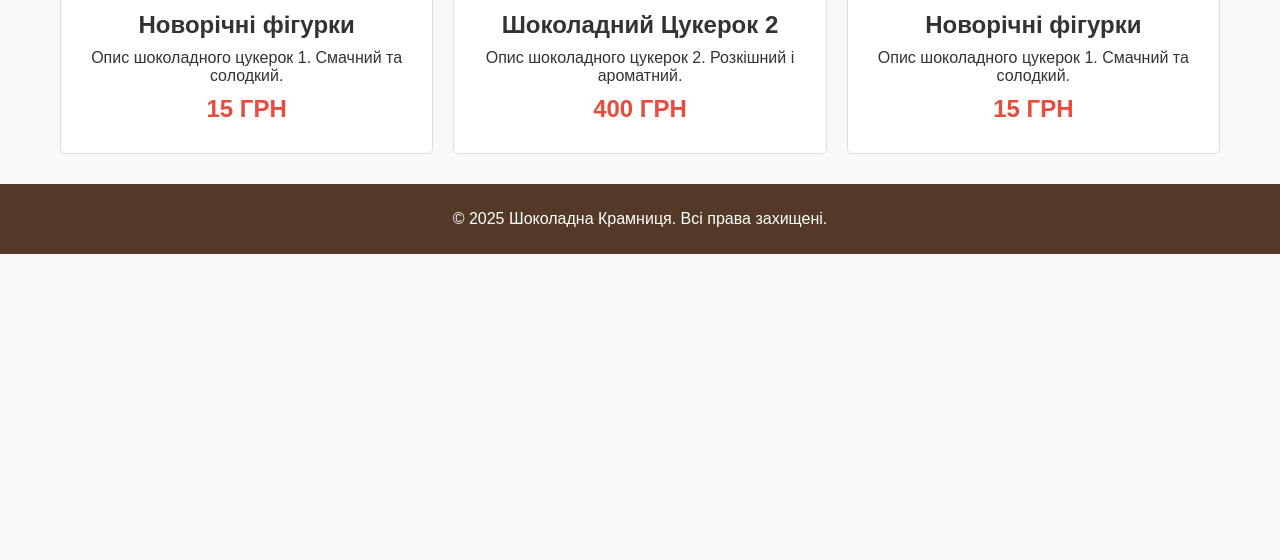
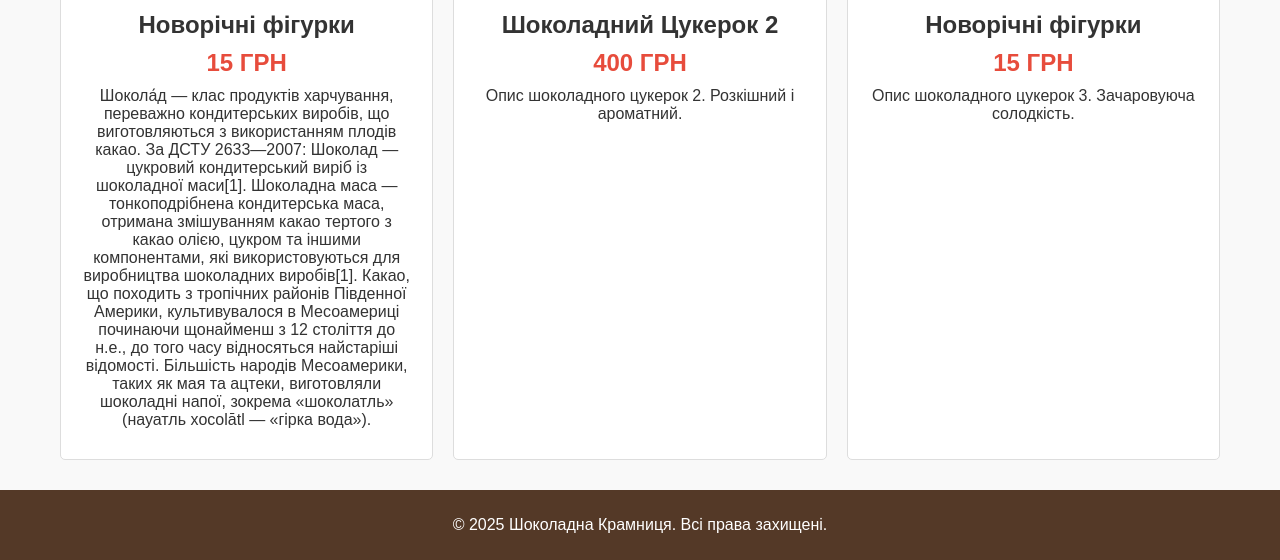
Before and after one commit to Sweetpeak/Sweet.peak, a plain HTML site: page index.html in a window 1280 px wide. Shown: the part 374-934 px from the top of the page. Before the commit the page ends 800 px from the top, so only its background shows below. Drawn offline with Linux system fonts and the light colour scheme.

Commit message:
Update index.html

```diff
--- a/index.html
+++ b/index.html
@@ -15,21 +15,27 @@
         <div class="product">
             <img src="images/chocolate1.jpg" alt="Фігурки">
             <h2>Новорічні фігурки</h2>
-            <p>Опис шоколадного цукерок 1. Смачний та солодкий.</p>
-	    <p class="price">15 грн</p> <!-- Додати елемент з класом 'price' для ціни -->
-</div>
+            <p class="price">15 грн</p>
+            <p class="product-description">Шокола́д — клас продуктів харчування, переважно кондитерських виробів, що виготовляються з використанням плодів какао.
+
+За ДСТУ 2633—2007:
+
+Шоколад — цукровий кондитерський виріб із шоколадної маси[1].
+Шоколадна маса — тонкоподрібнена кондитерська маса, отримана змішуванням какао тертого з какао олією, цукром та іншими компонентами, які використовуються для виробництва шоколадних виробів[1].
+Какао, що походить з тропічних районів Південної Америки, культивувалося в Месоамериці починаючи щонайменш з 12 століття до н.е., до того часу відносяться найстаріші відомості. Більшість народів Месоамерики, таких як мая та ацтеки, виготовляли шоколадні напої, зокрема «шоколатль» (науатль xocolātl — «гірка вода»).</p>
+        </div>
         <div class="product">
             <img src="images/chocolate2.jpg" alt="Шоколадний Цукерок 2">
             <h2>Шоколадний Цукерок 2</h2>
-            <p>Опис шоколадного цукерок 2. Розкішний і ароматний.</p>
-	    <p class="price">400 грн</p> <!-- Додати елемент з класом 'price' для ціни -->
+            <p class="price">400 грн</p>
+            <p class="product-description">Опис шоколадного цукерок 2. Розкішний і ароматний.</p>
         </div>
-	<div class="product">
+        <div class="product">
             <img src="images/chocolate3.jpg" alt="Фігурки">
             <h2>Новорічні фігурки</h2>
-            <p>Опис шоколадного цукерок 1. Смачний та солодкий.</p>
-	    <p class="price">15 грн</p> <!-- Додати елемент з класом 'price' для ціни -->
-	</div>
+            <p class="price">15 грн</p>
+            <p class="product-description">Опис шоколадного цукерок 3. Зачаровуюча солодкість.</p>
+        </div>
         <!-- Додати більше продуктів тут -->
     </section>
 
```
